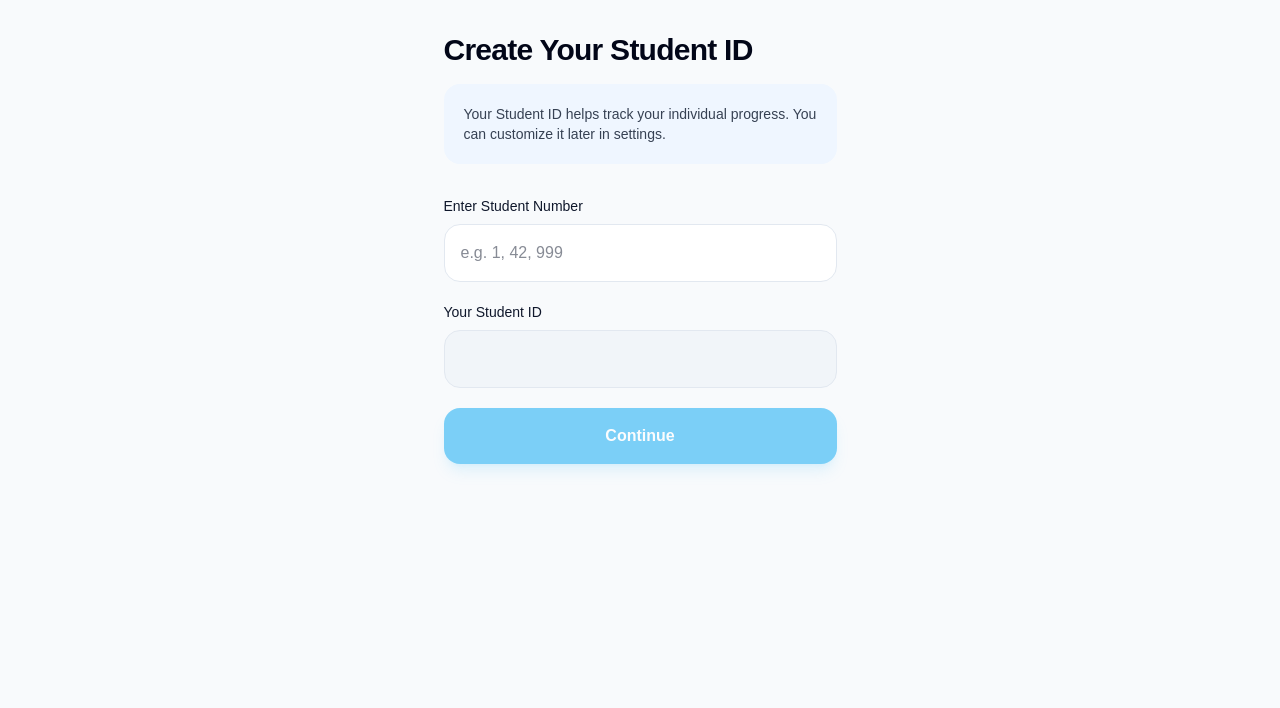
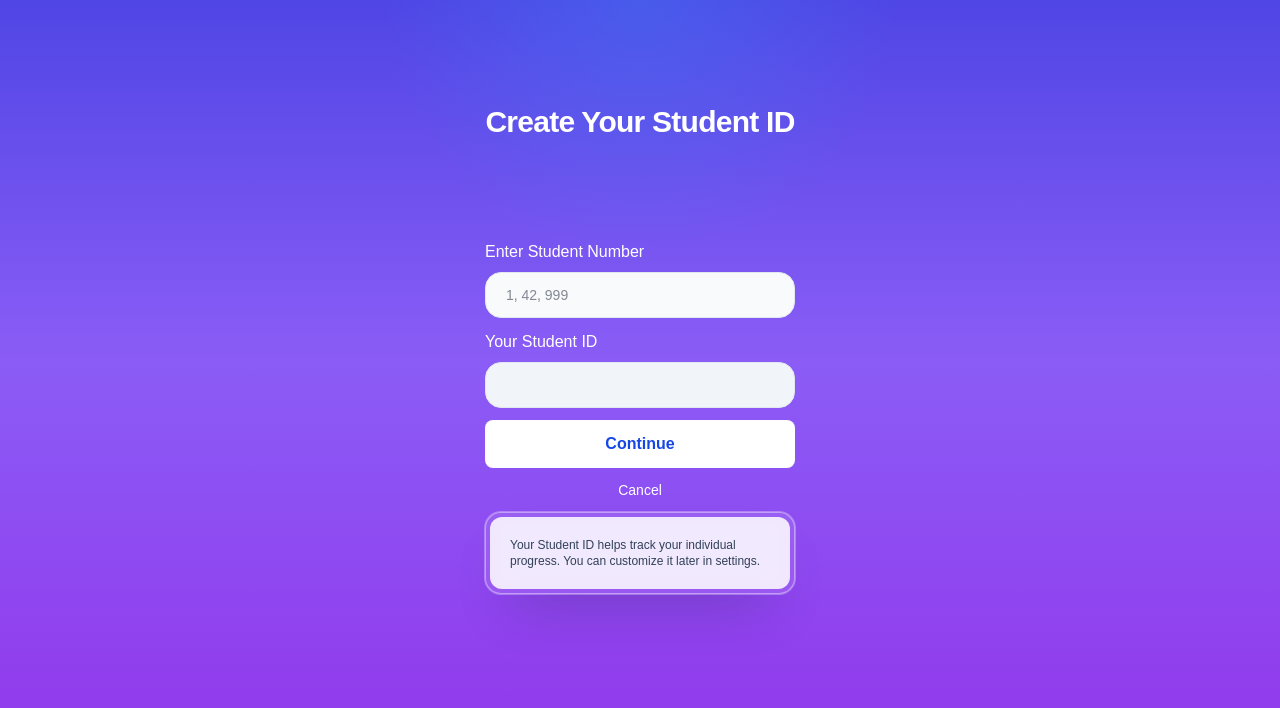
Before and after one commit to Kalana8/Edu_Platform, a Next.js app: page /create-student-id in a window 1280 px wide. Shown: the top 708 px of the page. Built offline with nearby package versions, Linux system fonts and the light colour scheme.

Commit message:
Create student id page UI changes

```diff
--- a/src/app/(auth)/create-student-id/CreateStudentIdClient.tsx
+++ b/src/app/(auth)/create-student-id/CreateStudentIdClient.tsx
@@ -2,6 +2,7 @@
 
 import { useState } from "react";
 import { setUser as saveUser } from "@/lib/session";
+import Link from "next/link";
 
 export default function CreateStudentIdClient({ schoolCode }: { schoolCode: string }) {
     const [studentNumber, setStudentNumber] = useState("");
@@ -58,48 +59,54 @@ export default function CreateStudentIdClient({ schoolCode }: { schoolCode: stri
     };
 
     return (
-        <div className="min-h-screen bg-slate-50 text-slate-950">
-            <main className="mx-auto flex min-h-screen w-full max-w-[425px] flex-col px-4 py-8">
-                <div className="space-y-4">
-                    <h1 className="text-3xl font-semibold tracking-tight">Create Your Student ID</h1>
-                    <div className="mx-auto max-w-xl rounded-2xl border-none bg-blue-50 p-5 text-left text-sm text-gray-700 shadow-none">
-                        Your Student ID helps track your individual progress. You can customize it later in settings.
-                    </div>
+        <div className="min-h-screen bg-[radial-gradient(circle_at_top,_rgba(59,130,246,.35),_transparent_25%),linear-gradient(180deg,#4f46e5_0%,#8b5cf6_45%,#9333ea_100%)] text-slate-950">
+            <main className="mx-auto flex min-h-screen w-full max-w-[390px] flex-col px-4 py-8 text-white">
+                <div className="space-y-3 text-center mt-18">
+                    <h1 className="text-3xl text-white font-semibold tracking-tight">Create Your Student ID</h1>
                 </div>
 
-                <div className="mt-8 space-y-5">
+                <div className="mt-25 space-y-3 px-6">
+
                     <div className="space-y-2">
-                        <label className="block text-sm font-medium text-slate-900">Enter Student Number</label>
+                        <label className="block font-medium">Enter Student Number</label>
                         <input
                             type="text"
                             inputMode="numeric"
                             pattern="[0-9]*"
-                            placeholder="e.g. 1, 42, 999"
+                            placeholder=" 1, 42, 999"
                             value={studentNumber}
                             onChange={(e) => setStudentNumber(e.target.value)}
-                            className="w-full rounded-2xl border border-slate-200 bg-white p-4 text-base text-slate-900 outline-none ring-1 ring-transparent transition focus:border-slate-300 focus:ring-slate-200"
+                            className="w-full rounded-2xl border border-slate-200 bg-slate-50 p-4 py-3 text-sm text-slate-900 outline-none ring-1 ring-transparent transition focus:border-slate-300 focus:ring-slate-200"
                         />
                     </div>
 
                     <div className="space-y-2">
-                        <label className="block text-sm font-medium text-slate-900">Your Student ID</label>
+                        <label className="block font-medium">Your Student ID</label>
                         <input
                             type="text"
                             readOnly
                             value={fullStudentId}
-                            className="w-full rounded-2xl border border-slate-200 bg-slate-100 p-4 text-base text-slate-900 outline-none cursor-not-allowed"
+                            className="w-full rounded-2xl border border-slate-200 bg-slate-100 p-4 py-3 text-sm text-slate-900 outline-none cursor-not-allowed"
                         />
                     </div>
 
-                    {error && <p className="text-sm text-red-500">{error}</p>}
+                    {error && <p className="text-sm text-red-300 font-bold tracking-wide">{error}</p>}
 
                     <button
                         onClick={handleContinue}
                         disabled={loading || !fullStudentId}
-                        className="inline-flex w-full items-center justify-center rounded-2xl bg-sky-500 px-5 py-4 text-base font-semibold text-white shadow-lg shadow-sky-500/20 transition hover:bg-sky-600 disabled:opacity-50"
+                        className="inline-flex w-full items-center justify-center px-5 py-3 text-base font-semibold rounded-lg bg-white  text-blue-700 hover:cursor-pointer"
                     >
                         {loading ? "Creating..." : "Continue"}
                     </button>
+                    <Link href="/" className="block text-center text-sm ">Cancel</Link>
+
+                    <div className="overflow-hidden rounded-2xl border border-white/40 bg-white/10 p-1 shadow-[0_28px_60px_-30px_rgba(15,23,42,0.45)] backdrop-blur-md ring-1 ring-white/30">
+                        <div className="rounded-xl bg-white/85 p-5 text-left text-xs text-slate-700 backdrop-blur-sm">
+                            Your Student ID helps track your individual progress. You can customize it later in settings.
+                        </div>
+                    </div>
+
                 </div>
             </main>
         </div>
```
